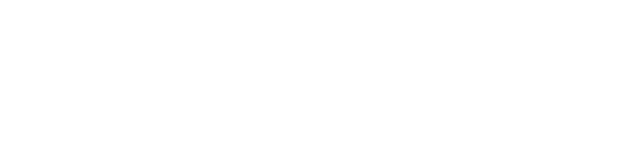
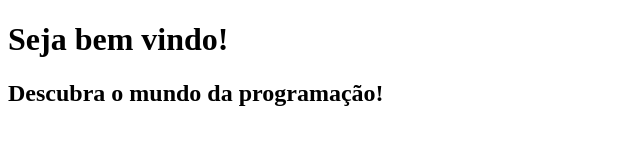
Before and after one commit to sidneywj03/site-ofc, a plain HTML site: page index.html in a window 1280 px wide. Shown: the whole page, without its empty margins (0-640 px from the left). Drawn offline with Linux system fonts and the light colour scheme.

Commit message:
mudanças teste

```diff
--- a/design/style.css
+++ b/design/style.css
@@ -0,0 +1,17 @@
+*{
+    font-family: Arial, Helvetica, sans-serif;
+    font-size: 30px;
+}
+body {
+    background-color: cornsilk
+    width: 565px;
+    margin: auto;
+    padding: 12px
+    box-shadow: 3px 3px 3px black;
+}
+
+h1 {
+    font-size: 2em;
+    color: rgb(61, 57, 57);
+    text-shadow: 2px 2px 2px black;
+}
--- a/index.html
+++ b/index.html
@@ -3,9 +3,11 @@
 <head>
     <meta charset="UTF-8">
     <meta name="viewport" content="width=device-width, initial-scale=1.0">
-    <title>Document</title>
+    <title>Programador</title>
 </head>
 <body>
+    <h1>Seja bem vindo!</h1>
+    <h2>Descubra o mundo da programação!</h2>
 
 </body>
 </html>
```
